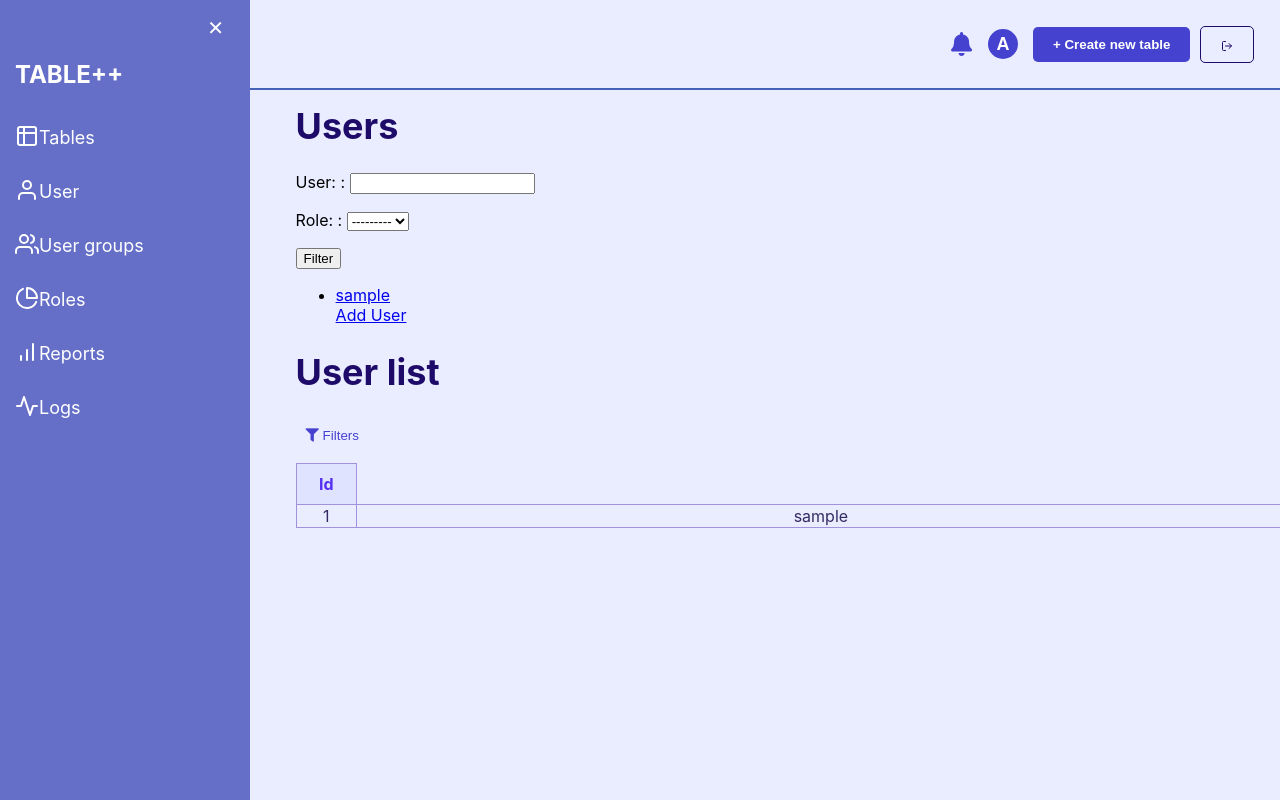
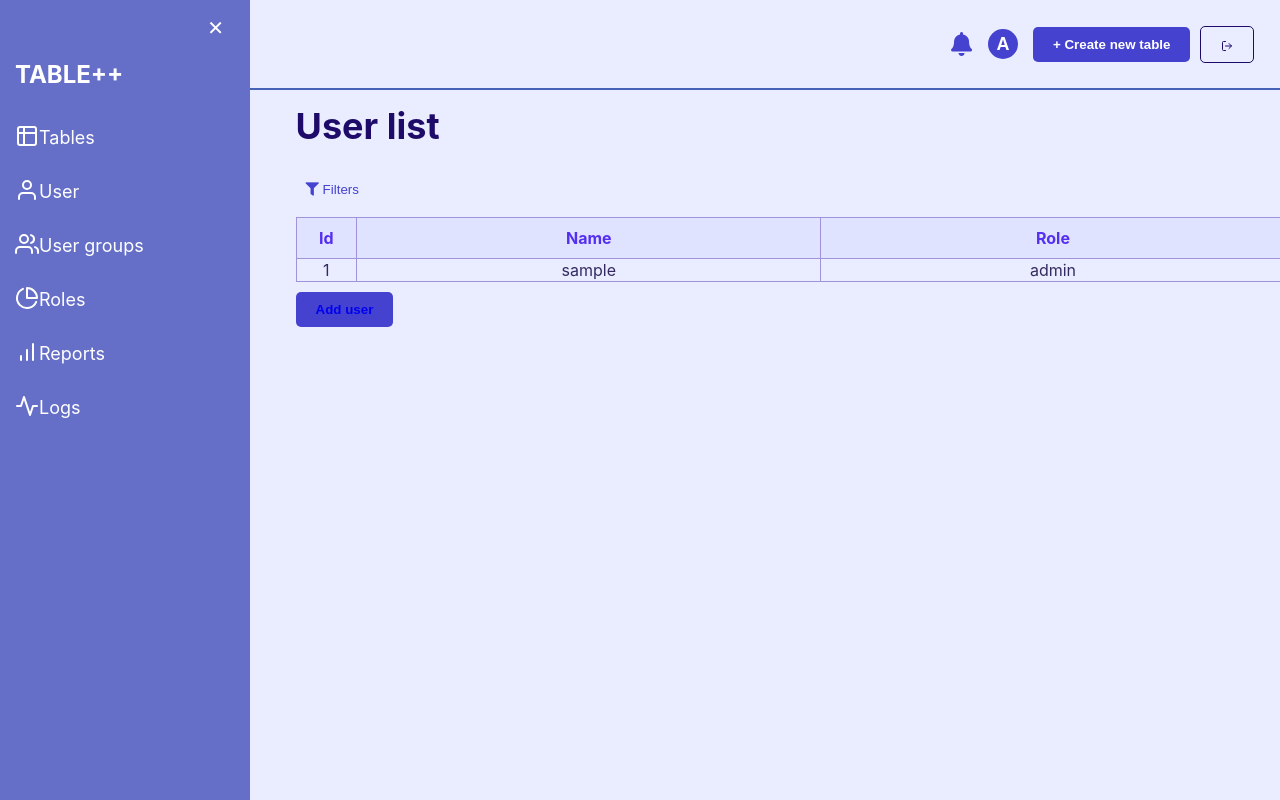
Before and after one commit to Zhukowych/tablepp, a Django app: page /user/list/ in a window 1280 px wide. Run offline with Django 5.2, Linux system fonts and the light colour scheme; a user stored in the database is signed in; tables that the repository leaves empty hold one stand-in row (values such as "Sample post"); some libraries are stand-ins or nearby versions.

Commit message:
user tables and filters

```diff
--- a/apps/core/static/css/base.css
+++ b/apps/core/static/css/base.css
@@ -123,7 +123,13 @@ border-radius: 5px;
 cursor: pointer;
 /* margin-left: auto; */
 font-weight: 700;
+
+a {
+	text-decoration: none;
 }
+
+}
+
 
 .cancel-btn {
 padding: 10px 20px;
@@ -329,6 +335,7 @@ a > .delete-btn {
 
 
 
+
 .delete-btn:hover {
 	background-color: #ff6961;
 	color: white;
--- a/apps/user/templates/user/user_list.html
+++ b/apps/user/templates/user/user_list.html
@@ -4,20 +4,7 @@
 {% endblock %}
 
 {% block main %}
-<h1>Users</h1>
 
-<form method="get">
-    {{ filter.form.as_p() }}
-    <button type="submit">Filter</button>
-</form>
-
-<ul>
-{% for user in object_list %}
-    <li><a href="{{ url('update_user', args=[user.pk]) }}">{{user.username}}</a> </li>
-{% else %}
-    <li>No users yet.</li>
-{% endfor %}
-<a href="{{ url('add_user') }}">Add User</a>
 </ul>
 
 <h1>User list</h1>
@@ -32,11 +19,10 @@
         <div class="filters-box" hidden>
             <form action="#" method="get">
                 <table class="filter-table">
-                    {% for user in filter.form.visible_fields() %}
+                    {% for field in filter.form.visible_fields() %}
                         <tr>
-                            <td>{{ user.pk }}</td>
-                            <td>{{ user.username }}</td>
-                            <td>{{ user.role }}</td>
+                            <td>{{ field.label_tag() }}</td>
+                            <td>{{ field }}</td>
                         </tr>
                     {% endfor %}
                 </table>
@@ -54,6 +40,8 @@
                 <thead>
                     <tr>
                         <th class="abbr">Id</th>
+                        <th >Name</th>
+                        <th >Role</th>
                     </tr>
                 </thead>
                 <tbody>
@@ -61,6 +49,7 @@
                         <tr>
                             <td>{{object.id}}</td>
                             <td>{{object.username}}</td>
+                            <td>{{object.role}}</td>
                         </tr>
                     {% endfor %}
                 </tbody>
@@ -68,6 +57,10 @@
 
         </div>
     </div>
+
+
+
+    <button type="submit" class="create-table-btn" style="margin-top: 1%;"><a href="{{ url('add_user') }}">Add user</a></button>
 
     <script type="text/javascript">
         $('.open-filter-btn').click(function(){
```
